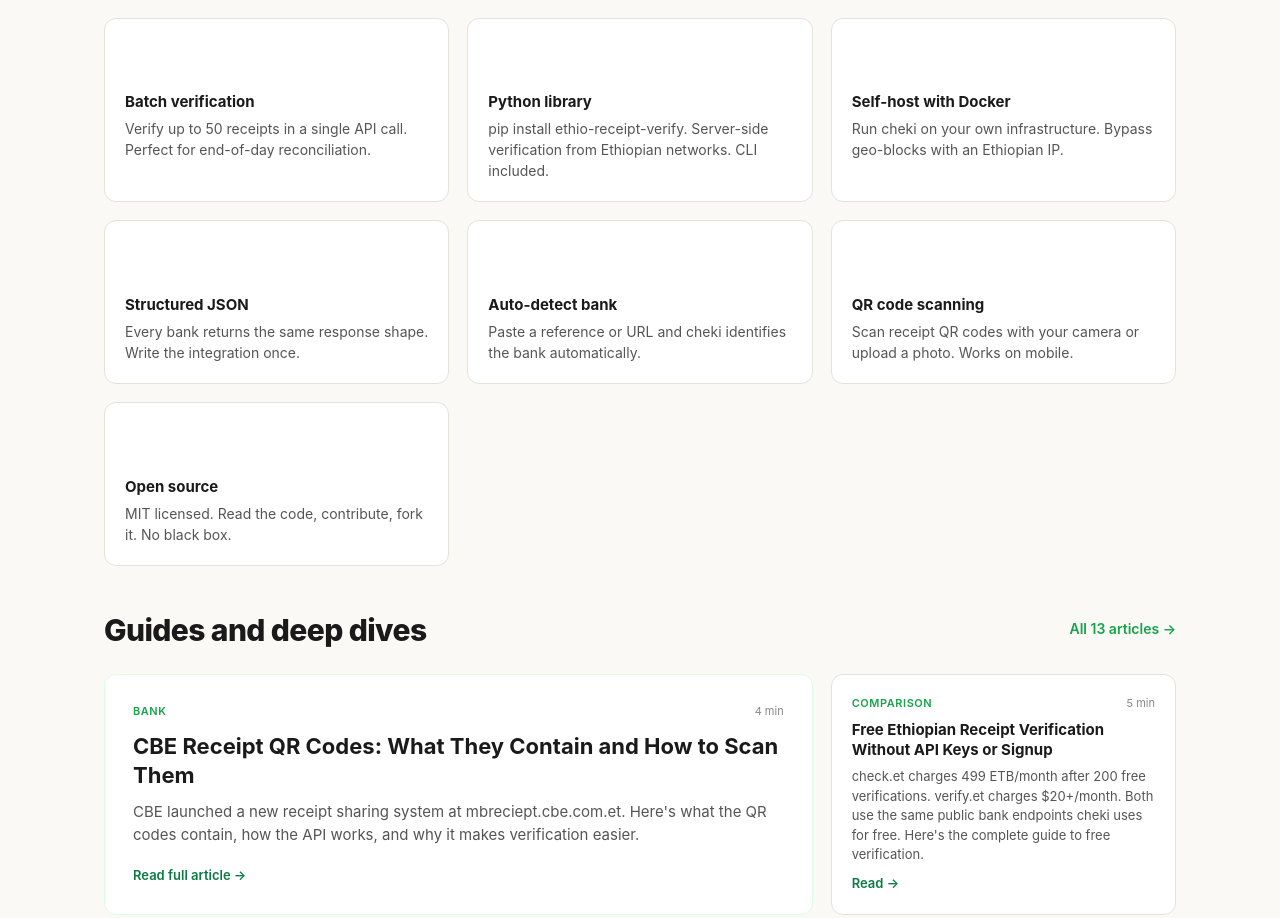
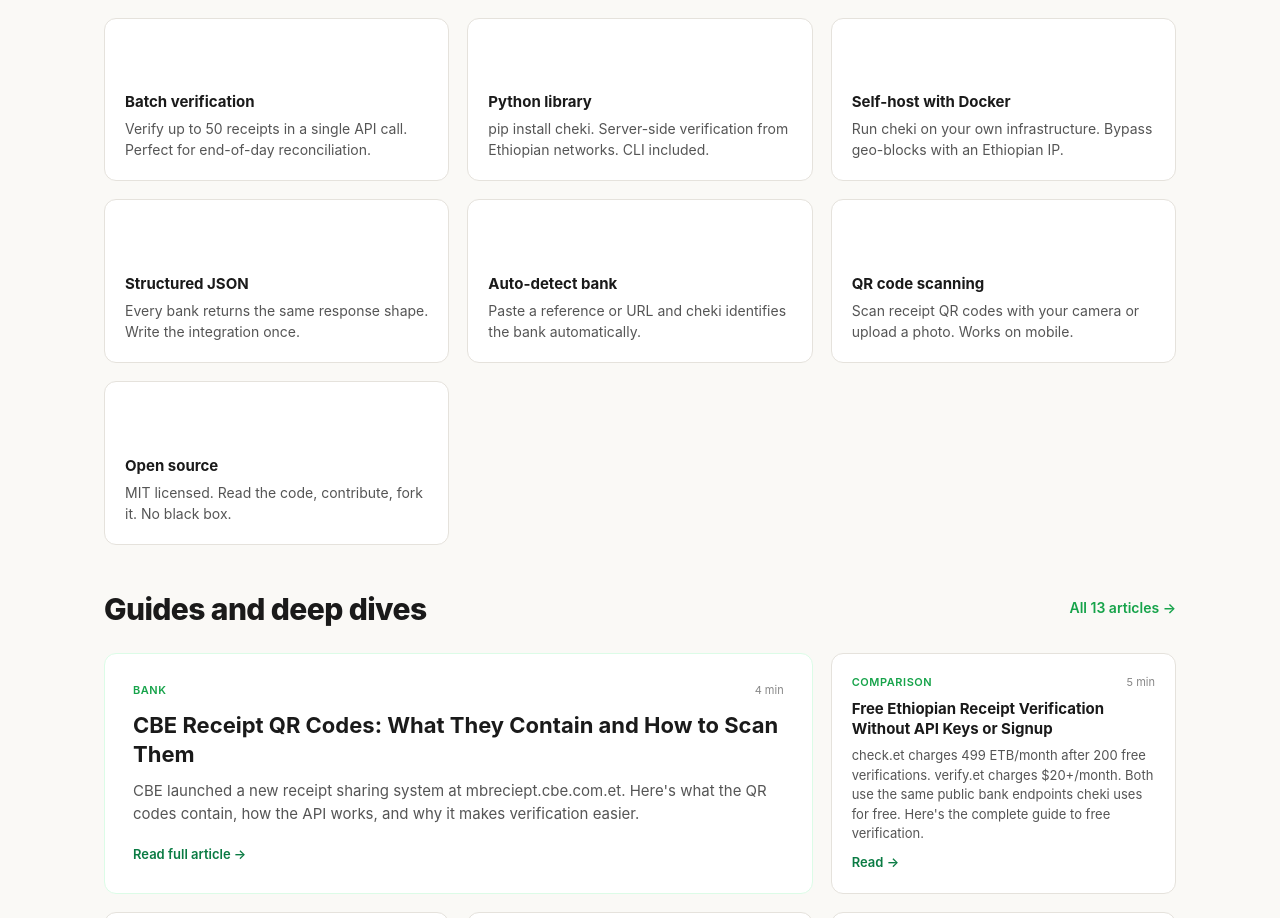
Before and after one commit to 1RB/cheki, a Next.js app: page / in a window 1280 px wide. Shown: the part 1952-2870 px from the top of the page. Built offline with nearby package versions, Linux system fonts and the light colour scheme; some icons are missing; a web font is replaced by a local one.

Commit message:
rename PyPI package to cheki, update all docs

```diff
--- a/src/app/docs/page.tsx
+++ b/src/app/docs/page.tsx
@@ -224,7 +224,7 @@
 const health = await cheki.getHealth();`} id="sdk" />
 
               <SectionTitle id="python">Python</SectionTitle>
-              <Code code={`pip install ethio-receipt-verify
+              <Code code={`pip install cheki
 
 from ethio_receipt_verify import verify
 
--- a/src/app/page.tsx
+++ b/src/app/page.tsx
@@ -408,7 +408,7 @@
     { icon: BoltIcon, title: "1-3 second verification", body: "Fetch receipts from bank endpoints in real time. Fast enough for checkout counters." },
     { icon: Key01Icon, title: "No API key, no signup", body: "Start verifying immediately. No account, no business plan, no credit limit." },
     { icon: Layers01Icon, title: "Batch verification", body: "Verify up to 50 receipts in a single API call. Perfect for end-of-day reconciliation." },
-    { icon: ReceiptTextIcon, title: "Python library", body: "pip install ethio-receipt-verify. Server-side verification from Ethiopian networks. CLI included." },
+    { icon: ReceiptTextIcon, title: "Python library", body: "pip install cheki. Server-side verification from Ethiopian networks. CLI included." },
     { icon: ContainerIcon, title: "Self-host with Docker", body: "Run cheki on your own infrastructure. Bypass geo-blocks with an Ethiopian IP." },
     { icon: CodeIcon, title: "Structured JSON", body: "Every bank returns the same response shape. Write the integration once." },
     { icon: Search01Icon, title: "Auto-detect bank", body: "Paste a reference or URL and cheki identifies the bank automatically." },
```
Also changed, not shown: python/README.md, 1 other file (tests, documents, lock files or other folders).
